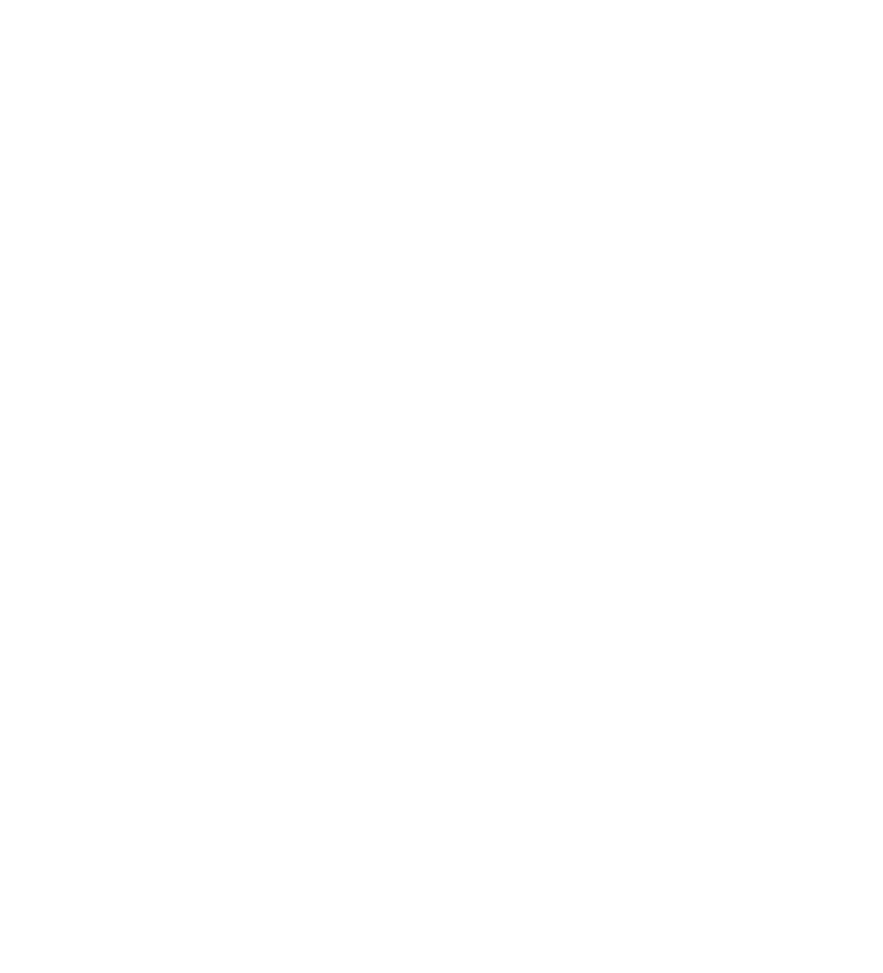
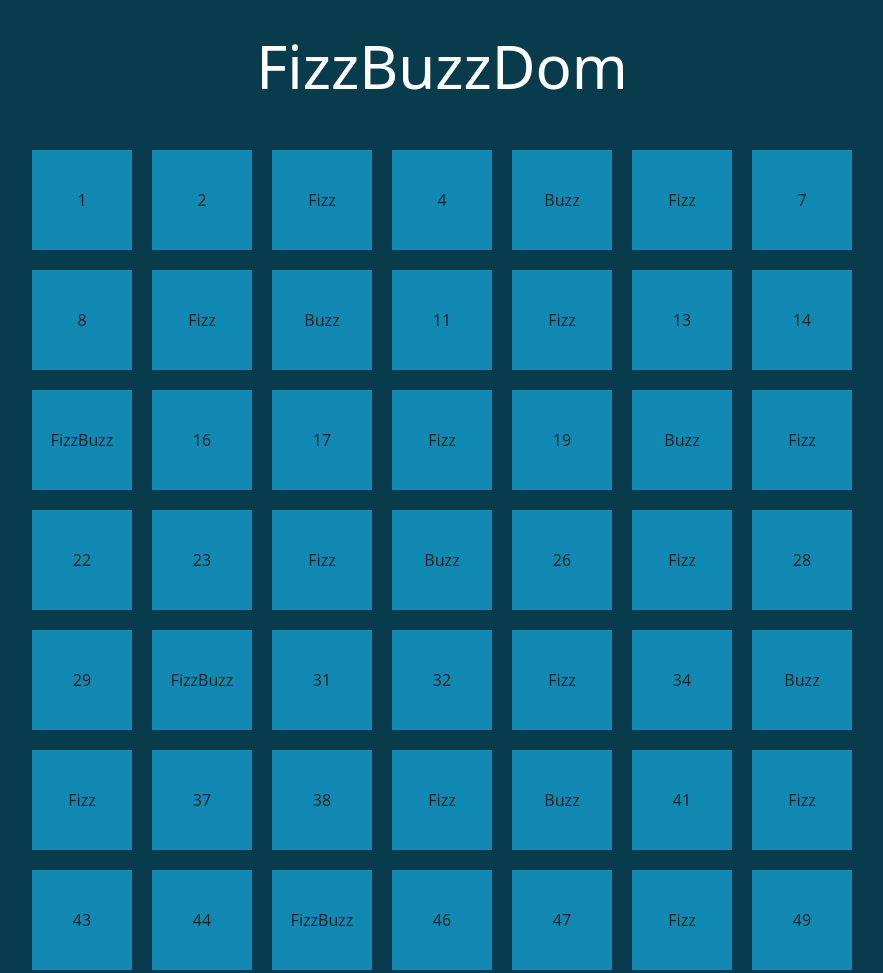
Before and after one commit to MichaelScarantino/js-fizzbuzzdom, a plain HTML site: page milestone 2/index.html in a window 1280 px wide. Shown: the top 973 px of the page, without its empty margins (198-1081 px from the left). Before the commit the page ends 800 px from the top, so only its background shows below. Drawn offline with nearby package versions, Linux system fonts and the light colour scheme.

Commit message:
Done Milestone 2

```diff
--- a/milestone 2/css/style.css
+++ b/milestone 2/css/style.css
@@ -0,0 +1,37 @@
+/* RESET */
+*{
+    margin: 0;
+    padding: 0;
+    box-sizing: border-box;
+}
+/* COMMON */
+body{
+    background-color: #083b4c;
+}
+/* Wrapper */
+.container{
+    display: flex;
+    justify-content: center;
+    flex-wrap: wrap;
+    width: 70%;
+    margin: 0 auto;
+
+}
+/* text */
+h1{
+    font-size: 60px;
+    color: white;
+    text-align: center;
+    padding: 30px 0;
+}
+
+/* Box */
+.box{
+    display: flex;
+    justify-content: center;
+    align-items: center;
+    width: 100px;
+    height: 100px;
+    margin: 10px;
+    background-color: #1289b2;
+}
--- a/milestone 2/index.html
+++ b/milestone 2/index.html
@@ -4,11 +4,18 @@
     <meta charset="UTF-8">
     <meta http-equiv="X-UA-Compatible" content="IE=edge">
     <meta name="viewport" content="width=device-width, initial-scale=1.0">
-    <title>Document</title>
+    <title>FizzBuzz Milestone 2</title>
+    <link href="https://cdn.jsdelivr.net/npm/bootstrap@5.0.2/dist/css/bootstrap.min.css" rel="stylesheet" integrity="sha384-EVSTQN3/azprG1Anm3QDgpJLIm9Nao0Yz1ztcQTwFspd3yD65VohhpuuCOmLASjC" crossorigin="anonymous">
     <link rel="stylesheet" href="css/style.css">
 </head>
 <body>
 
+    <h1>FizzBuzzDom</h1>
+
+    <div class="container">
+
+    </div>
+
     <script type="text/javascript" src="js/script.js"></script>
 </body>
 </html>
--- a/milestone 2/js/script.js
+++ b/milestone 2/js/script.js
@@ -0,0 +1,45 @@
+// Dato un container nel DOM, appendi un elemento html con il numero o la stringa corretta.
+
+let boxContainer = document.querySelector('.container');
+
+// Print number for 1 to 100
+for( let i = 1; i <= 100; i++) {
+
+    // Variable Declaration
+    let NumberFizzBuzz;
+
+    // Comparison of multiples of 3 and 5
+    if( i % 3 === 0 && i % 5 === 0) {
+        NumberFizzBuzz = 'FizzBuzz';
+        console.log(NumberFizzBuzz);
+        const newBoxNumber = `
+        <div class="box">${NumberFizzBuzz}</div>`;
+        boxContainer.innerHTML += newBoxNumber;
+
+    } else if( i % 5 === 0 ) {
+        NumberFizzBuzz = 'Buzz';
+        console.log(NumberFizzBuzz);
+        const newBoxNumber = `
+        <div class="box">${NumberFizzBuzz}</div>`;
+        boxContainer.innerHTML += newBoxNumber;
+
+    } else if( i % 3 === 0 ) {
+        NumberFizzBuzz = 'Fizz';
+        console.log(NumberFizzBuzz);
+        const newBoxNumber = `
+        <div class="box">${NumberFizzBuzz}</div>`;
+        boxContainer.innerHTML += newBoxNumber;
+
+    } else {
+        console.log(i);
+        const newBoxNumber = `
+        <div class="box">${i}</div>`;
+        boxContainer.innerHTML += newBoxNumber;
+
+    }
+
+
+
+
+
+}
```
